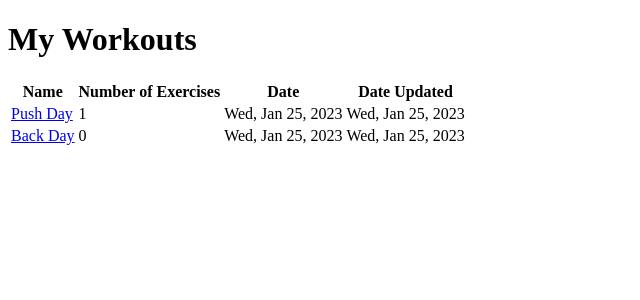
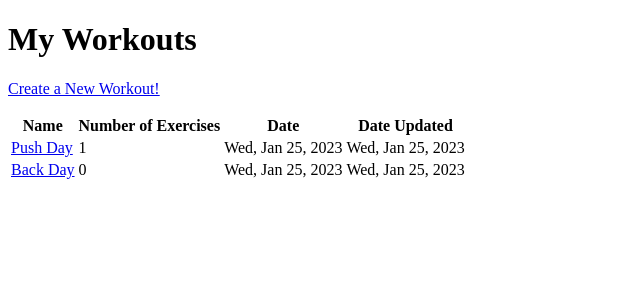
Before and after one commit to spunnanithi/workout-tracker-django, a Django app: page /tracker/workouts/ in a window 1280 px wide. Shown: the top 300 px of the page, without its empty margins (0-640 px from the left). Run offline with Django 4.2, Linux system fonts and the light colour scheme; a user stored in the database is signed in; data comes from the database, SQL or seed files in the repository; both versions use the stored data as it was after the commit.

Commit message:
Added feature to create a new workout

```diff
--- a/tracker/templates/tracker/list_workouts.html
+++ b/tracker/templates/tracker/list_workouts.html
@@ -10,6 +10,9 @@
 {% block content %}
     <div>
         <h1>My Workouts</h1>
+        <p>
+            <a href="{% url 'create_workout' %}">Create a New Workout!</a>
+        </p>
         {% if workouts|length == 0 %}
             <p>Currently, you have no workouts.</p>
         {% else %}
--- a/tracker/urls.py
+++ b/tracker/urls.py
@@ -5,4 +5,5 @@ from tracker.views import *
 urlpatterns = [
     path("workouts/", list_workouts, name="list_workouts"),
     path("<int:id>/", show_my_workout, name="show_my_workout"),
+    path("create/", create_workout, name="create_workout"),
 ]
--- a/tracker/views.py
+++ b/tracker/views.py
@@ -1,6 +1,7 @@
 from django.shortcuts import render, get_object_or_404, redirect
 from django.contrib.auth.decorators import login_required
 from tracker.models import *
+from tracker.forms import *
 
 # Create your views here.
 
@@ -20,3 +21,19 @@ def show_my_workout(request, id):
         "workout": workout,
     }
     return render(request, "tracker/detail.html", context)
+
+@login_required
+def create_workout(request):
+    if request.method == "POST":
+        form = WorkoutForm(request.POST)
+        if form.is_valid():
+            workout = form.save(False)
+            workout.user = request.user
+            workout.save()
+            return redirect("list_workouts")
+    else:
+        form = WorkoutForm()
+    context = {
+        "form": form,
+    }
+    return render(request, "tracker/create_workout.html", context)
```
Also changed, not shown: tracker/forms.py (added, +11 -0 lines), tracker/templates/tracker/create_workout.html (added, +19 -0 lines), db.sqlite3.
